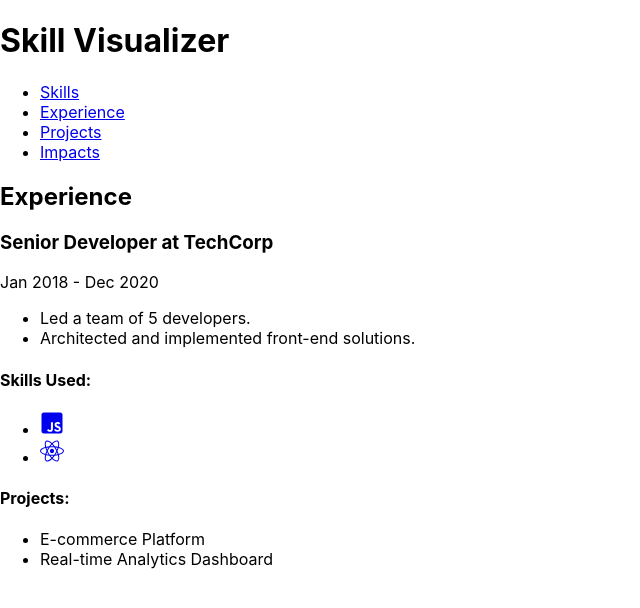
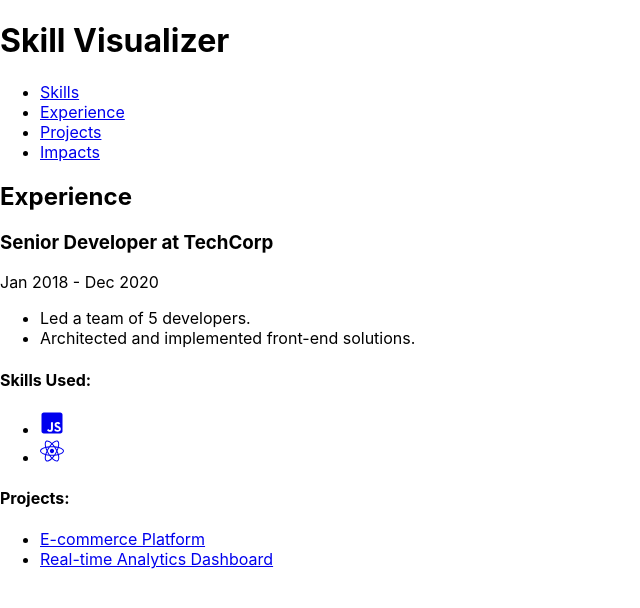
Before and after one commit to JoramMillenaar/SkillVisualizer, a React (Create React App) app: page /experience in a window 1280 px wide. Shown: the top 608 px of the page, without its empty margins (0-640 px from the left). Built offline with nearby package versions, Linux system fonts and the light colour scheme; the HTML template or start-up script is replaced by a standard one.

Commit message:
Added backlinks to projects

```diff
--- a/src/components/Experience/ExperienceDetail.js
+++ b/src/components/Experience/ExperienceDetail.js
@@ -45,7 +45,11 @@ function ExperienceDetail({ experience }) {
             const project = userData.projects.find((p) => p.id === projectId);
             return (
               <li key={projectId} className="px-2 py-1 bg-gray-200 rounded">
-                {project ? project.name : 'Unknown Project'}
+                <a
+                  href={`/projects?project=${project.id}`}
+                >
+                  {project ? project.name : 'Unknown Project'}
+                </a>
               </li>
             );
           })}
--- a/src/components/Impacts/ImpactDetail.js
+++ b/src/components/Impacts/ImpactDetail.js
@@ -29,7 +29,11 @@ function ImpactDetail({ impact }) {
             const project = userData.projects.find((p) => p.id === projectId);
             return (
               <li key={projectId} className="px-2 py-1 bg-gray-200 rounded">
-                {project ? project.name : 'Unknown Project'}
+                <a
+                  href={`/projects?project=${project.id}`}
+                >
+                  {project ? project.name : 'Unknown Project'}
+                </a>
               </li>
             );
           })}
--- a/src/components/Projects/ProjectList.js
+++ b/src/components/Projects/ProjectList.js
@@ -10,12 +10,19 @@ function ProjectList() {
   useEffect(() => {
     const params = new URLSearchParams(location.search);
     const skillId = params.get('skill');
+    const projectId = params.get('project');
 
     let filteredProjects = userData.projects;
 
     if (skillId) {
       filteredProjects = filteredProjects.filter((project) =>
         project.skills_utilized.includes(skillId)
+      );
+    }
+
+    if (projectId) {
+      filteredProjects = filteredProjects.filter((project) =>
+        project.id === projectId
       );
     }
 
```
